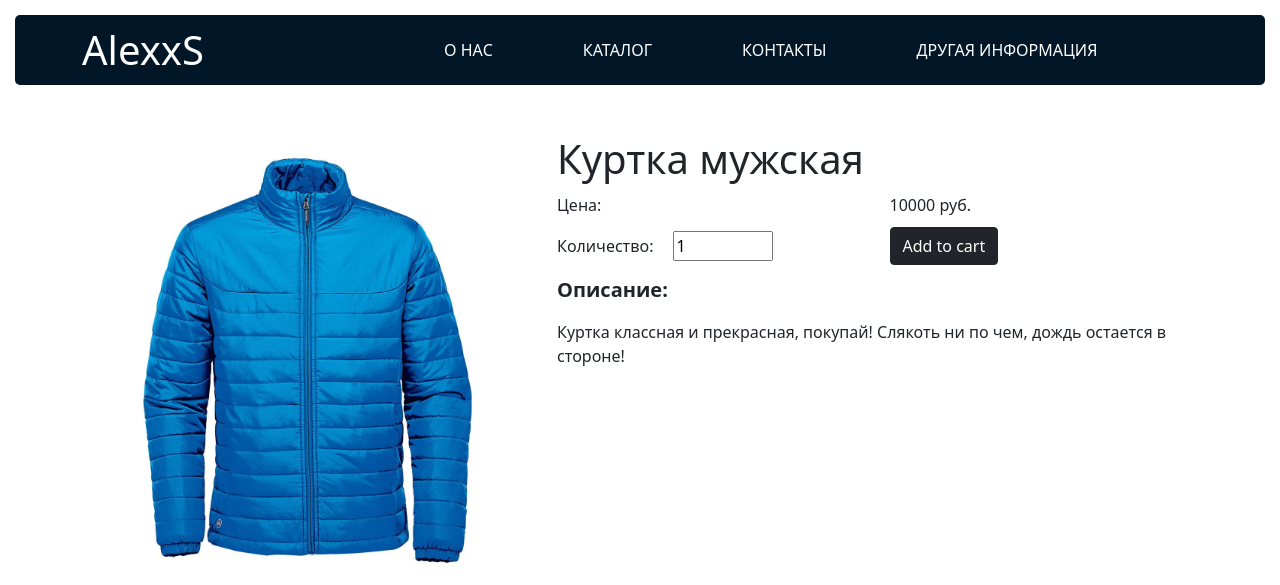
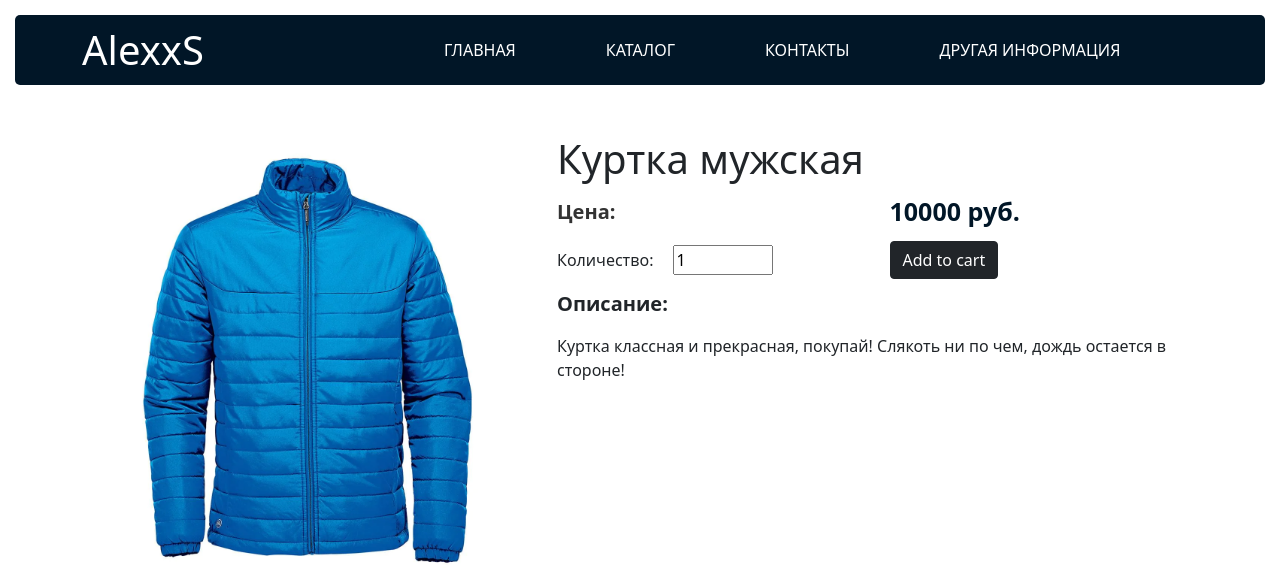
Before and after one commit to alexxsukhov/flask, a Flask app: page /product/jacket/ in a window 1280 px wide. Shown: the top 585 px of the page. Run offline with Flask 3, Linux system fonts and the light colour scheme; some libraries are stand-ins or nearby versions.

Commit message:
add task for seminar 1

```diff
--- a/app.py
+++ b/app.py
@@ -111,7 +111,5 @@ def product_sneakers():  # put application's code here
     return render_template("product.html", **context)
 
 
-
-
 if __name__ == '__main__':
     app.run()
--- a/static/css/custom.css
+++ b/static/css/custom.css
@@ -40,11 +40,21 @@ main {
 }
 
 .category__block .item img {
-  width: 100%;
+  max-width: 100%;
   height: 200px;
 }
 .product__block .price {
   margin: 10px 0;
+}
+.product__block .price .label {
+  font-size: 20px;
+  color: #333;
+  font-weight: bold;
+}
+.product__block .price .value {
+  font-size: 25px;
+  color: #011627;
+  font-weight: bold;
 }
 .product__block .count input {
   width: 100px;
--- a/templates/main.html
+++ b/templates/main.html
@@ -18,10 +18,10 @@
             <div class="col-md-9">
                 <div class="header__menu">
                     <ul class="d-flex align-items-center">
-                        <li><a href="/about/">О нас</a></li>
-                        <li><a href="/catalog/">Каталог</a></li>
-                        <li><a href="/contacts/">Контакты</a></li>
-                        <li><a href="/other/">Другая информация</a></li>
+                        <li><a href="{{ url_for('index') }}">Главная</a></li>
+                        <li><a href="{{ url_for('catalog') }}">Каталог</a></li>
+                        <li><a href="">Контакты</a></li>
+                        <li><a href="">Другая информация</a></li>
                     </ul>
                 </div>
             </div>
@@ -29,10 +29,7 @@
     </div>
 </header>
 <main>
-    {% block main__content %}
-
-
-    {% endblock %}
+    {% block main__content %}{% endblock %}
 </main>
 
 <footer>
--- a/templates/product.html
+++ b/templates/product.html
@@ -16,8 +16,12 @@
                     <h1>{{ name }}</h1>
                     <div class="price">
                         <div class="row align-items-center">
-                            <div class="col-md-6">Цена:</div>
-                            <div class="col-md-6">{{ price }} руб.</div>
+                            <div class="col-md-6">
+                                <div class="label">Цена:</div>
+                            </div>
+                            <div class="col-md-6">
+                                <div class="value"><span>{{ price }}</span> руб.</div>
+                            </div>
                         </div>
                     </div>
                     <div class="row align-items-center">
```
